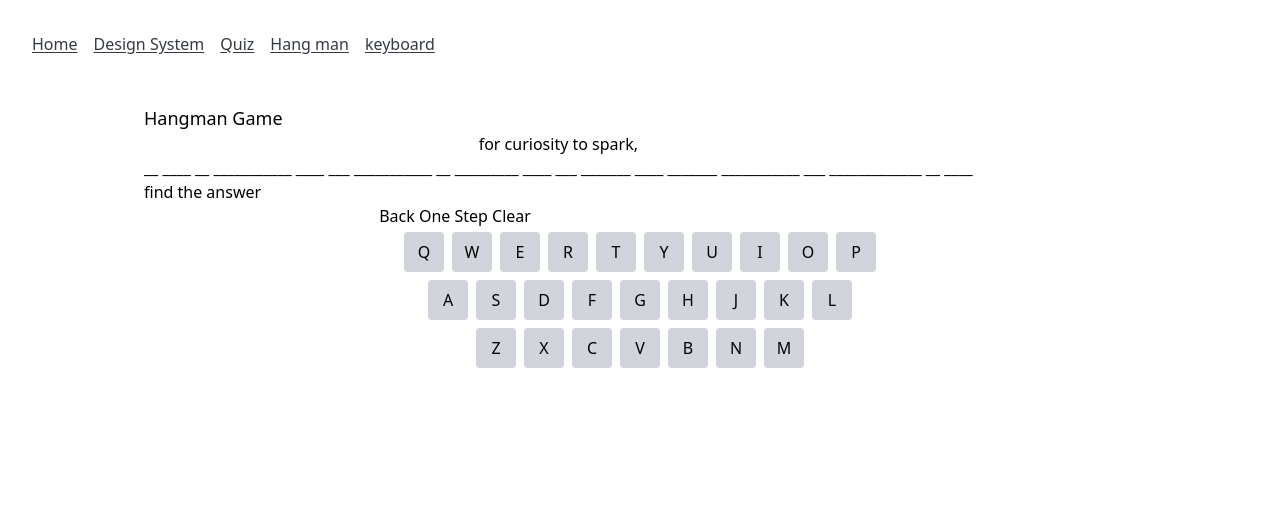
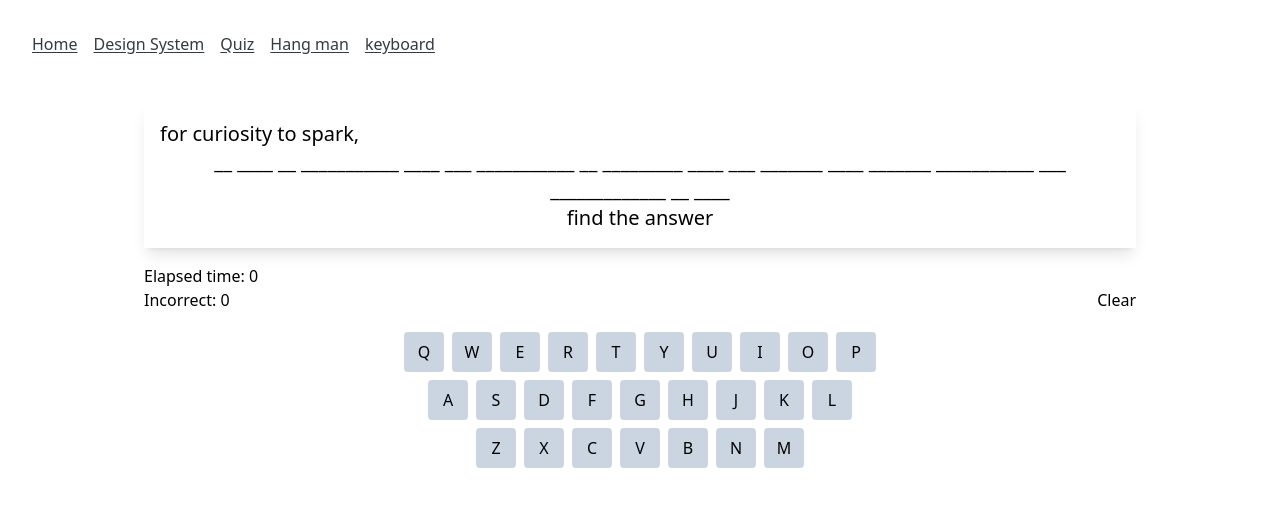
Before and after one commit to Lenniott/modality-playground, a SvelteKit app: page /hang-man in a window 1280 px wide. Shown: the top 506 px of the page. Built offline with nearby package versions, Linux system fonts and the light colour scheme.

Commit message:
keyboard working

```diff
--- a/src/routes/hang-man/+page.svelte
+++ b/src/routes/hang-man/+page.svelte
@@ -1,21 +1,56 @@
 <script lang="ts">
+  import { onMount } from 'svelte';
   import { correctLetters, incorrectLetters } from '$lib/lettersStore.js';
-  import Keyboard from '$lib/Keyboard.svelte';
+  import { derived } from 'svelte/store';
+  import { fade, fly } from 'svelte/transition';
+
+  // Keyboard configuration
+  const keys = [
+    ['Q', 'W', 'E', 'R', 'T', 'Y', 'U', 'I', 'O', 'P'],
+    ['A', 'S', 'D', 'F', 'G', 'H', 'J', 'K', 'L'],
+    ['Z', 'X', 'C', 'V', 'B', 'N', 'M'],
+  ];
+
+  const getKeyClass = (key: string, correct: string[], incorrect: string[], focusedKey: string) => {
+    if (key === focusedKey) return 'focused';
+    if (correct.includes(key.toLowerCase())) return 'correct';
+    if (incorrect.includes(key.toLowerCase())) return 'incorrect';
+    return 'neutral';
+  };
+
+  const correctLettersValue = derived(correctLetters, $correctLetters => $correctLetters);
+  const incorrectLettersValue = derived(incorrectLetters, $incorrectLetters => $incorrectLetters);
 
   let input: HTMLInputElement;
   let guessedLetters: string[] = [];
   let rightLetters: string[] = [];
   let message: string = '';
-  let wordToGuess = "we must be comfortable with the uncertainty of knowledge gaps and believe that through exploration and determination we will";
-  let displayWord: string[] = wordToGuess.split('').map(char => (char === ' ' || char === '-') ? char : '_');
+  let wordToGuess = 'we must be comfortable with the uncertainty of knowledge gaps and believe that through exploration and determination we will';
+  let displayWord: string[] = wordToGuess
+    .split('')
+    .map((char) => (char === ' ' || char === '-' ? char : '_'));
+  let focusedKey = '';
+  let timer: number | null = null;
+  let startTime: number | null = null;
+  let time: number = 0;
 
   // Update displayWord based on rightLetters
   const updateDisplayWord = () => {
-    displayWord = wordToGuess.split('').map(char => (rightLetters.includes(char) ? char : (char === ' ' || char === '-') ? char : '_'));
+    displayWord = wordToGuess
+      .split('')
+      .map((char) => (rightLetters.includes(char) ? char : char === ' ' || char === '-' ? char : '_'));
     console.log('Display word updated:', displayWord);
+
+    if (displayWord.join('') === wordToGuess) {
+      if (timer) {
+        clearInterval(timer);
+        timer = null;
+        console.log("Curiosity test passed!");
+      }
+    }
   };
 
-  // Update the stores
+  // Reactive statements to update stores
   $: correctLetters.set(rightLetters);
   $: incorrectLetters.set(guessedLetters);
 
@@ -24,41 +59,71 @@
   $: console.log('Right Letters:', rightLetters);
   $: console.log('Display Word:', displayWord.join(' '));
 
-  function handleInput() {
-    const letter = input.value.trim().toLowerCase();
-    input.value = ''; // Clear the input field regardless of its validity
+  const handleGuess = (letter: string) => {
+    letter = letter.toLowerCase();
+    if (!startTime) {
+      startTime = Date.now();
+      timer = setInterval(() => {
+        const elapsedTime = Date.now() - startTime!;
+        time = Math.floor(elapsedTime / 1000);
+      }, 1000);
+    }
 
-    if (letter.length > 0 && /^[a-zA-Z]$/.test(letter)) {
+    if (letter.length > 0 && /^[a-z]$/.test(letter)) {
       if (!guessedLetters.includes(letter) && !rightLetters.includes(letter)) {
         if (wordToGuess.includes(letter)) {
-          rightLetters = [...rightLetters, letter]; // Add to rightLetters if correct
+          rightLetters = [...rightLetters, letter];
           updateDisplayWord();
           message = `Correct! Added letter: ${letter}`;
           console.log(`Correct guess: ${letter}`);
         } else {
-          guessedLetters = [...guessedLetters, letter]; // Add to guessedLetters if incorrect
+          guessedLetters = [...guessedLetters, letter];
           message = `Incorrect guess: ${letter}`;
           console.log(`Incorrect guess: ${letter}`);
         }
       } else {
-        message = `Letter '${letter}' already guessed`;
-        console.log(`Letter '${letter}' already guessed`);
+        if (rightLetters.includes(letter)) {
+          message = `Letter '${letter}' already guessed correctly`;
+          console.log(`Letter '${letter}' already guessed correctly`);
+        } else if (guessedLetters.includes(letter)) {
+          message = `Letter '${letter}' already guessed incorrectly`;
+          console.log(`Letter '${letter}' already guessed incorrectly`);
+        }
       }
     } else {
       message = 'Please enter a valid letter';
       console.log('Invalid input');
     }
+
+    // Set the focused key
+    focusedKey = letter.toUpperCase();
+
+    // Remove the focus state after a delay
+    setTimeout(() => {
+      focusedKey = '';
+    }, 150);
+  };
+
+  function handleInput(event: Event) {
+    const letter = (event.target as HTMLInputElement).value.trim();
+    (event.target as HTMLInputElement).value = ''; // Clear the input field
+    handleGuess(letter);
+  }
+
+  function handleKeyboardInput(key: string) {
+    handleGuess(key);
+    focusInput()
   }
 
   function undoLastGuess() {
     if (guessedLetters.length > 0) {
       const lastGuessedLetter = guessedLetters.pop();
-      guessedLetters = [...guessedLetters]; // Update guessedLetters reactively
+      guessedLetters = [...guessedLetters];
       message = `Removed incorrect guess: ${lastGuessedLetter}`;
       console.log(`Removed incorrect guess: ${lastGuessedLetter}`);
     } else if (rightLetters.length > 0) {
       const lastRightLetter = rightLetters.pop();
-      rightLetters = [...rightLetters]; // Update rightLetters reactively
+      rightLetters = [...rightLetters];
       updateDisplayWord();
       message = `Removed correct guess: ${lastRightLetter}`;
       console.log(`Removed correct guess: ${lastRightLetter}`);
@@ -66,7 +131,6 @@
       message = 'No guesses to undo';
       console.log('No guesses to undo');
     }
-    // Ensure display is updated after removal
     updateDisplayWord();
     console.log('Guessed Letters after undo:', guessedLetters);
     console.log('Right Letters after undo:', rightLetters);
@@ -76,41 +140,99 @@
     guessedLetters = [];
     rightLetters = [];
     message = '';
-    displayWord = wordToGuess.split('').map(char => (char === ' ' || char === '-') ? char : '_');
+    displayWord = wordToGuess.split('').map((char) => (char === ' ' || char === '-' ? char : '_'));
+    if (timer) {
+      clearInterval(timer);
+      timer = null;
+    }
+    startTime = null;
+    time = 0;
     console.log('Game reset');
   }
 
-   // Function to focus the input element
-   function focusInput() {
+  function focusInput() {
     if (input) {
       input.focus();
     }
   }
+
+    onMount(() => {
+    if (input) {
+      input.focus();
+    }
+  });
 </script>
 
-<div>
-  <h2>Hangman Game</h2>
-  <div>
+<style lang="postcss">
+  .key {
+    @apply size-6 sm:size-10 flex items-center justify-center m-1 rounded;
+  }
+
+  .focused {
+    @apply bg-slate-300
+  }
+
+  .correct {
+    @apply bg-blue;
+    animation: correctAnimation 800ms forwards;
+  }
+
+  .incorrect {
+    @apply bg-orange;
+    animation: incorrectAnimation 800ms forwards;
+  }
+
+  .neutral {
+    @apply bg-slate-300 ;
+  }
+
+  @keyframes correctAnimation {
+    0% { background-color: blue; border: 2px solid #CBD5E1; }
+    100% { background-color: #CBD5E1; border: 2px solid blue; }
+  }
+
+  @keyframes incorrectAnimation {
+    0% { background-color: orange; border: 2px solid #CBD5E1; }
+    100% { background-color: #CBD5E1; border: 2px solid orange; }
+  }
+</style>
+
+<div class="flex flex-col items-center space-y-4">
+  <div class="flex flex-col gap-4 relative">
+    <button on:click={focusInput} class="p-4 flex flex-wrap items-start justify-start shadow-lg bg-white z-10 text-xl">
+      <p>for curiosity to spark,</p>
       <div>
-    <p>{message}</p> <!-- Display the message -->
+        {#each displayWord as char}
+          {char}
+        {/each}
+        <div><p> find the answer</p></div>
+      </div>
+    </button>
+    <input type="text" maxlength="1" bind:this={input} on:input={handleInput} class="absolute top-[50%] left-[50%]" />
   </div>
-  <button on:click={focusInput} >
-      <p>for curiosity to spark,</p>
-      {#each displayWord as char, index}
-        <span>{char}</span>
-      {/each}
-    </button>
-    <p>find the answer</p>
-  </div>
-  <div>
-    <input type="text" maxlength="1" bind:this={input} on:input={handleInput}>
-    <button on:click={undoLastGuess}>Back One Step</button>
+  <div class="w-full flex flex-col gap-4 sticky bg-white">
+  <div class=" flex w-full items-end">
+  <div class="flex flex-col items-start w-full">
+      <p>Elapsed time: {time}</p>
+      <p>Incorrect: {$incorrectLetters.length}</p>
+    </div>
     <button on:click={resetGame}>Clear</button>
   </div>
-
-
-  <div>
-    <Keyboard correctLetters={rightLetters} incorrectLetters={guessedLetters} />
+  <div class="flex flex-col items-center">
+    {#each keys as row}
+      <div class="flex ">
+        {#each row as key}
+          <button
+            aria-role="button"
+            class="key {getKeyClass(key, $correctLetters, $incorrectLetters, focusedKey)}"
+            on:click={() => handleKeyboardInput(key)}
+            transition:fly={{ y: 20, duration: 500 }}
+          >
+            {key}
+          </button>
+        {/each}
+      </div>
+    {/each}
   </div>
-
   </div>
+</div>
```
